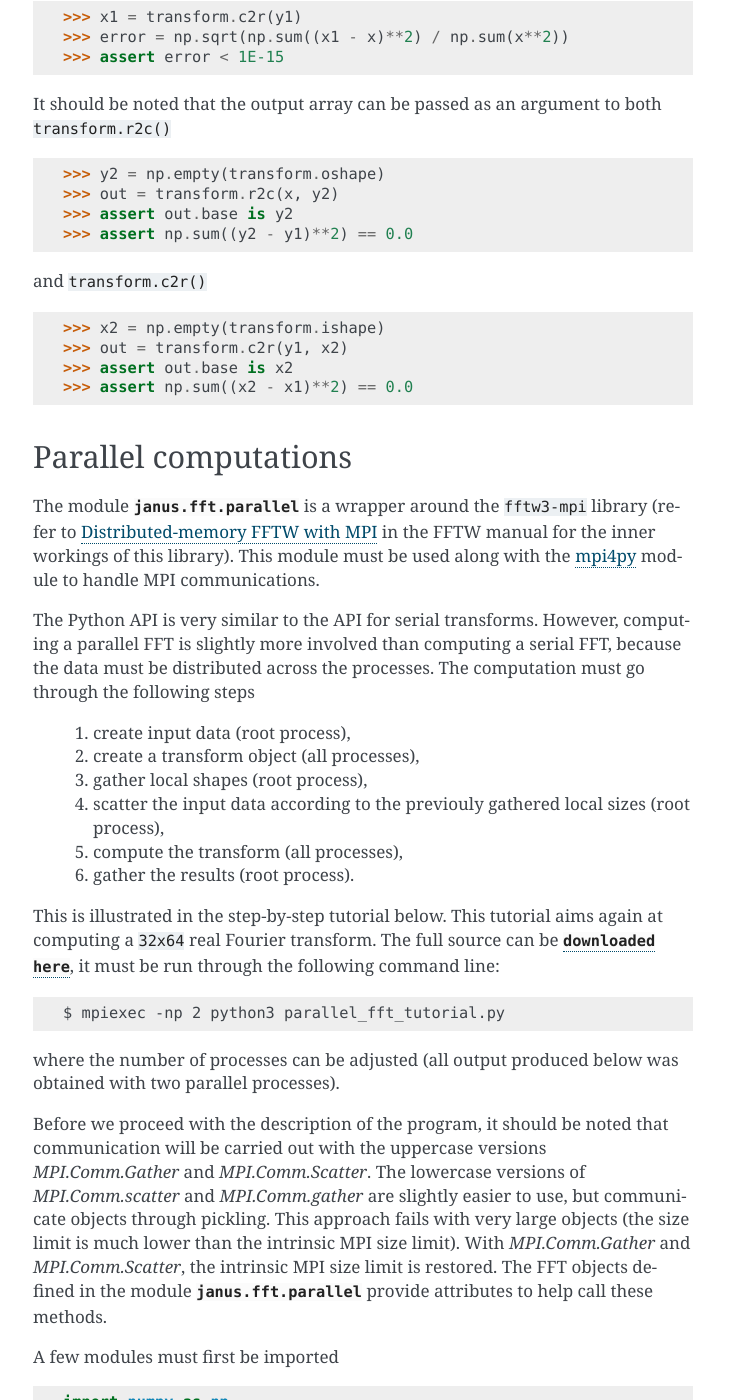
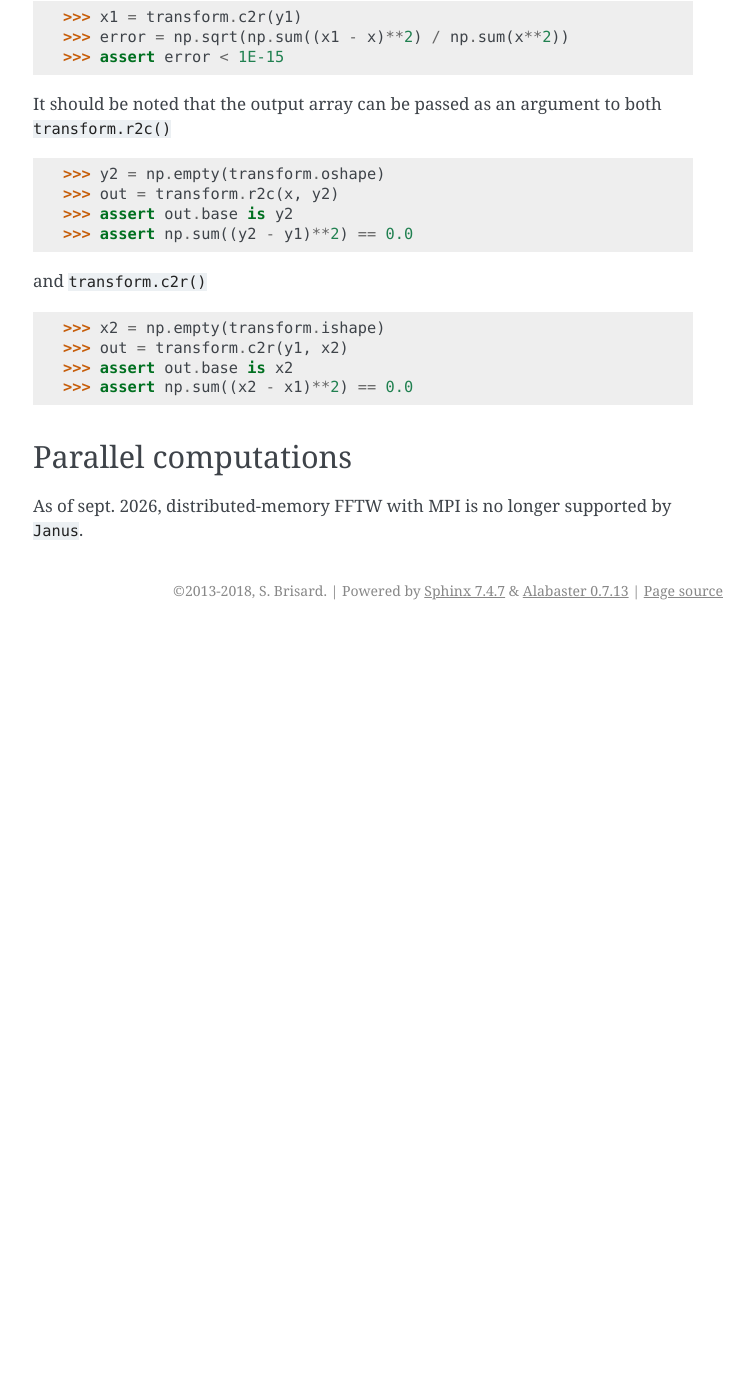
Before and after one commit to sbrisard/janus, a Sphinx documentation site: the page built from sphinx/fft_tutorial.rst, in a window 1280 px wide and 1400 px high, scrolled down 2146 px. Shown: the whole window, without its empty margins (387-1141 px from the left). Built offline with Sphinx 7.4.7, drawn with Linux system fonts in a browser that asks for light colours; after the commit the page ends 2776 px from its top, so only the background shows below that; some of the changed text lies outside the part shown.

Commit message:
Distributed-memory FFTW with MPI is no longer documented

```diff
--- a/sphinx/fft_tutorial.rst
+++ b/sphinx/fft_tutorial.rst
@@ -96,85 +96,4 @@ and ``transform.c2r()``
 Parallel computations
 =====================
 
-The module :mod:`janus.fft.parallel` is a wrapper around the ``fftw3-mpi`` library (refer to `Distributed-memory FFTW with MPI <http://www.fftw.org/fftw3_doc/Distributed_002dmemory-FFTW-with-MPI.html#Distributed_002dmemory-FFTW-with-MPI>`_ in the FFTW manual for the inner workings of this library). This module must be used along with the `mpi4py <https://bitbucket.org/mpi4py/mpi4py>`_ module to handle MPI communications.
-
-The Python API is very similar to the API for serial transforms. However, computing a parallel FFT is slightly more involved than computing a serial FFT, because the data must be distributed across the processes. The computation must go through the following steps
-
-  1. create input data (root process),
-  2. create a transform object (all processes),
-  3. gather local shapes (root process),
-  4. scatter the input data according to the previouly gathered local sizes (root process),
-  5. compute the transform (all processes),
-  6. gather the results (root process).
-
-This is illustrated in the step-by-step tutorial below. This tutorial aims again at computing a ``32x64`` real Fourier transform. The full source can be :download:`downloaded here <./parallel_fft_tutorial.py>`, it must be run through the following command line::
-
-    $ mpiexec -np 2 python3 parallel_fft_tutorial.py
-
-where the number of processes can be adjusted (all output produced below was obtained with two parallel processes).
-
-Before we proceed with the description of the program, it should be noted that communication will be carried out with the uppercase versions `MPI.Comm.Gather` and `MPI.Comm.Scatter`. The lowercase versions of `MPI.Comm.scatter` and `MPI.Comm.gather` are slightly easier to use, but communicate objects through pickling. This approach fails with very large objects (the size limit is much lower than the intrinsic MPI size limit). With `MPI.Comm.Gather` and `MPI.Comm.Scatter`, the intrinsic MPI size limit is restored. The FFT objects defined in the module :mod:`janus.fft.parallel` provide attributes to help call these methods.
-
-A few modules must first be imported
-
-.. literalinclude:: parallel_fft_tutorial.py
-  :start-after: Imports
-  :end-before: Init
-
-Then, some useful variables are created
-
-.. literalinclude:: parallel_fft_tutorial.py
-  :start-after: Init
-  :end-before: Create
-
-Then, the transform objects (one for each process) are created (step 2), and their various shapes are printed out.
-
-.. literalinclude:: parallel_fft_tutorial.py
-  :start-after: Create
-  :end-before: Prepare
-
-This code snippet outputs the following messages
-
-.. code-block:: none
-
-    global_ishape  = (32, 64)
-    global_oshape  = (32, 66)
-    ishape = (16, 64)
-    oshape = (16, 66)
-
-The ``transform.shape`` attribute refers to the *global* (logical) shape of the transform. Since the data is distributed across all processes, the *local* size in memory of the input and output data differ from ``transform.shape``. Accordingly, the ``transform.rshape`` (resp. ``transform.cshape``) attribute refers to the local shape of the real, input (resp. complex, output) data, for the current process. As expected with FFTW, it is observed that the data is distributed with respect to the first dimension. Indeed, the global, first dimension is 64, and the above example is run with 2 processes; therefore, the local first dimension is ``64 / 2 = 32``.
-
-In order to figure out how to scatter the input data, the root process then gathers all local sizes and displacements, and the parameters to be passed to ``mpi4py.MPI.Scatterv()`` and ``mpi4py.MPI.Gatherv()`` are prepared
-
-.. literalinclude:: parallel_fft_tutorial.py
-  :start-after: Prepare
-  :end-before: Scatter
-
-Then the input data ``x`` is scattered across all processes
-
-.. literalinclude:: parallel_fft_tutorial.py
-  :start-after: Scatter
-  :end-before: Execute
-
-Each process then executes its transform
-
-.. literalinclude:: parallel_fft_tutorial.py
-  :start-after: Execute
-  :end-before: Gather
-
-and the root process finally gathers the results
-
-.. literalinclude:: parallel_fft_tutorial.py
-  :start-after: Gather
-  :end-before: Validate
-
-To check that the computation is correct, the same transform is finally computed locally by the root process
-
-.. literalinclude:: parallel_fft_tutorial.py
-  :start-after: Validate
-
-
-The complete program
---------------------
-
-.. literalinclude:: parallel_fft_tutorial.py
+As of sept. 2026, distributed-memory FFTW with MPI is no longer supported by ``Janus``.
--- a/sphinx/parallel_fft_tutorial.py
+++ /dev/null
@@ -1,46 +0,0 @@
-# Imports
-import numpy as np
-
-import janus.fft.parallel
-
-from mpi4py import MPI
-
-# Init some variables
-if __name__ == '__main__':
-    comm = MPI.COMM_WORLD
-    root = 0
-    shape = (32, 64)
-    # Create transform objects
-    transform = janus.fft.parallel.create_real(shape, comm)
-    if comm.rank == root:
-        print('global_ishape  = {}'.format(transform.global_ishape))
-        print('global_oshape  = {}'.format(transform.global_oshape))
-        print('ishape = {}'.format(transform.ishape))
-        print('oshape = {}'.format(transform.oshape))
-    # Prepare communications
-    counts_and_displs = comm.gather(sendobj=(transform.isize, transform.idispl,
-                                             transform.osize, transform.odispl),
-                                    root=root)
-    if comm.rank == root:
-        np.random.seed(20150310)
-        x = np.random.rand(*shape)
-        icounts, idispls, ocounts, odispls = zip(*counts_and_displs)
-    else:
-        x, icounts, idispls, ocounts, odispls = None, None, None, None, None
-    # Scatter input data
-    x_loc = np.empty(transform.ishape, dtype=np.float64)
-    comm.Scatterv([x, icounts, idispls, MPI.DOUBLE], x_loc, root)
-    # Execute transform
-    y_loc = transform.r2c(x_loc)
-    # Gather output data
-    if comm.rank == root:
-        y = np.empty(transform.global_oshape, dtype=np.float64)
-    else:
-        y = None
-    comm.Gatherv(y_loc, [y, ocounts, odispls, MPI.DOUBLE], root)
-    # Validate result
-    if comm.rank == root:
-        serial_transform = janus.fft.serial.create_real(shape)
-        y_ref = np.asarray(serial_transform.r2c(x))
-        err = np.sum((y-y_ref)**2) / np.sum(y_ref**2)
-        assert err <= np.finfo(np.float64).eps
```
